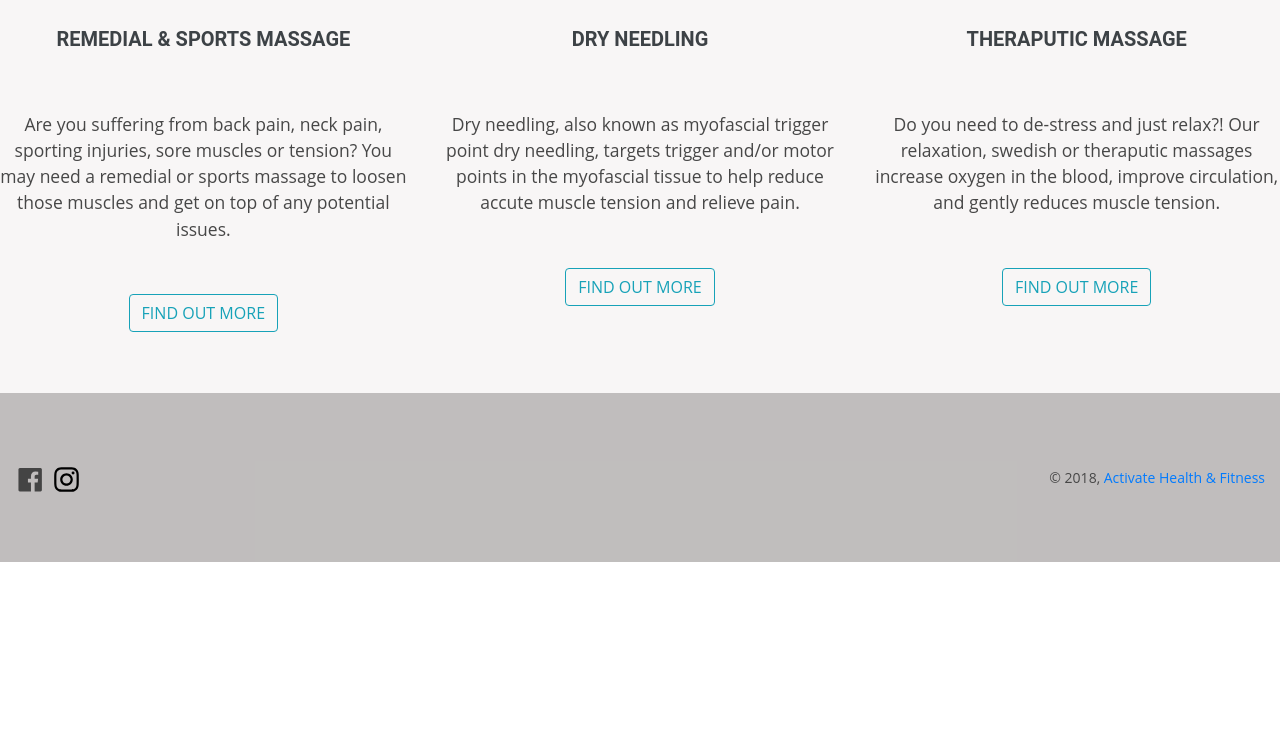
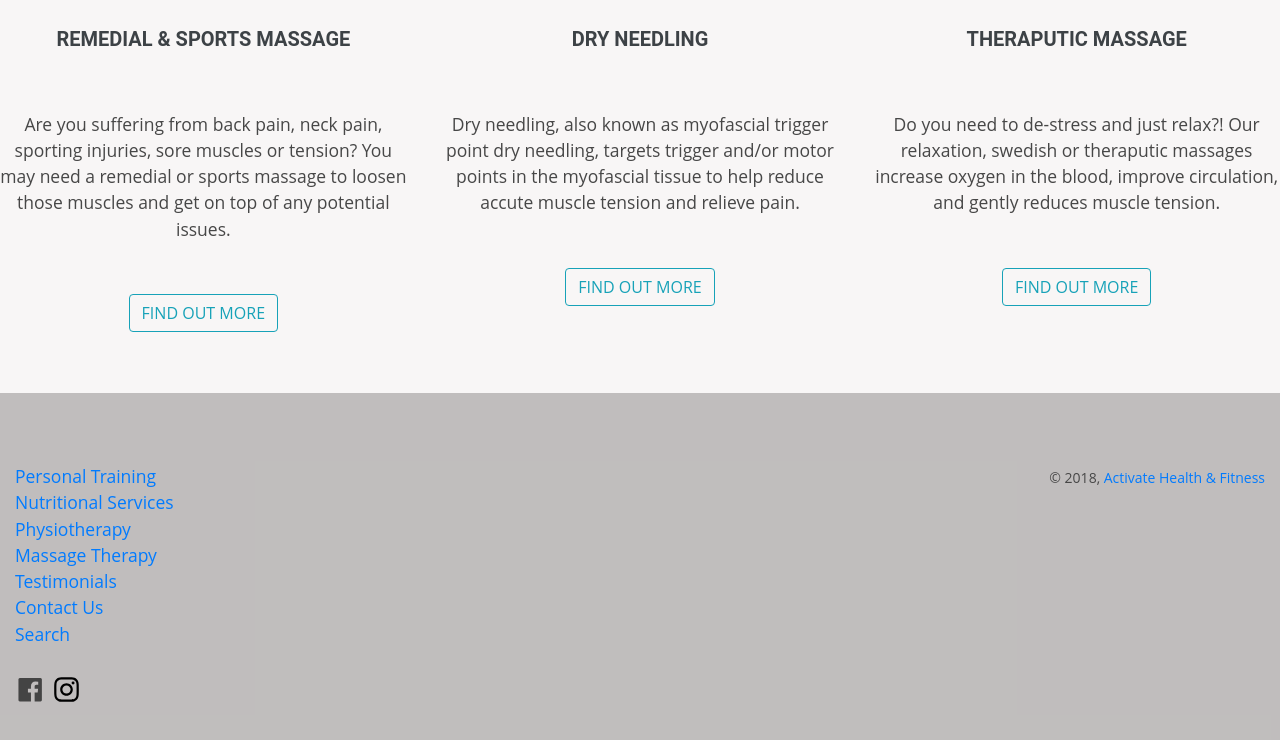
Before and after one commit to PatDall/apt-massage-landing, a plain HTML site: page docs/index.html in a window 1280 px wide. Shown: the part 3604-4344 px from the top of the page. Before the commit the page ends 4166 px from the top, so only its background shows below. Drawn offline with nearby package versions, Linux system fonts and the light colour scheme.

Commit message:
changed bottom nav menu

```diff
--- a/docs/css/main.css
+++ b/docs/css/main.css
@@ -104,7 +104,7 @@ header menu {
 }
 
 .nav-link:hover {
-    color: rgb(56, 168, 233);
+    color: rgb(38, 172, 161);
 }
 
 .btn-book-now-container {
@@ -240,6 +240,14 @@ Panels
 }
 
 /*****************
+Bottom Navigation
+*/
+
+.bottom-nav {
+    color: #000000;
+}
+
+/*****************
 Social Icons
 */
 
@@ -290,15 +298,11 @@ footer {
 }
 
 footer ul {
+    color: #000000;
     padding: 0 0;
     margin: 0 0;
 }
 
-footer .contact-info {
-    text-align:center;
-    line-height:0.5;
-    margin-bottom:2em;
-}
 @media only screen and (min-width: 576px) {
     footer .contact-info {
         text-align:left;
--- a/docs/index.html
+++ b/docs/index.html
@@ -349,10 +349,23 @@
   <!-- Footer -->
   <footer role="contentinfo">
 
-    <!-- Contact Details -->
+    <!-- Bottom Nav -->
     <div class="page-width container-fluid">
       <div class="row">
         <div class="col-sm-6">
+
+          <div class="bottom-nav">
+            <ul><a href="https://activatept.com.au/pages/personal-training-services">Personal Training</a></ul>
+            <ul><a href="https://activatept.com.au/pages/nutrition-and-lifestyle">Nutritional Services</a></ul>
+            <ul><a href="https://activatept.com.au/pages/physiotherapy">Physiotherapy</a></ul>
+            <ul><a href="https://activateremedialmassage.com.au/">Massage Therapy</a></ul>
+            <ul><a href="https://activatept.com.au/pages/client-testimonials">Testimonials</a></ul>
+            <ul><a href="https://activatept.com.au/pages/contact-us">Contact Us</a></ul>
+            <ul><a href="https://activatept.com.au/search">Search</a></ul>
+            <br/>
+
+          </div>
+
 
           <!-- Social Media -->
           <ul class="social-icons">
@@ -384,7 +397,8 @@
 
         <div class="col-sm-6 copyright">
           <small>&copy; 2018, <a href="https://activatept.com.au/" title="Activate Health &amp; Fitness">Activate Health
-              &amp; Fitness</a></small>
+              &amp; Fitness
+            </a></small>
         </div>
 
       </div>
```
